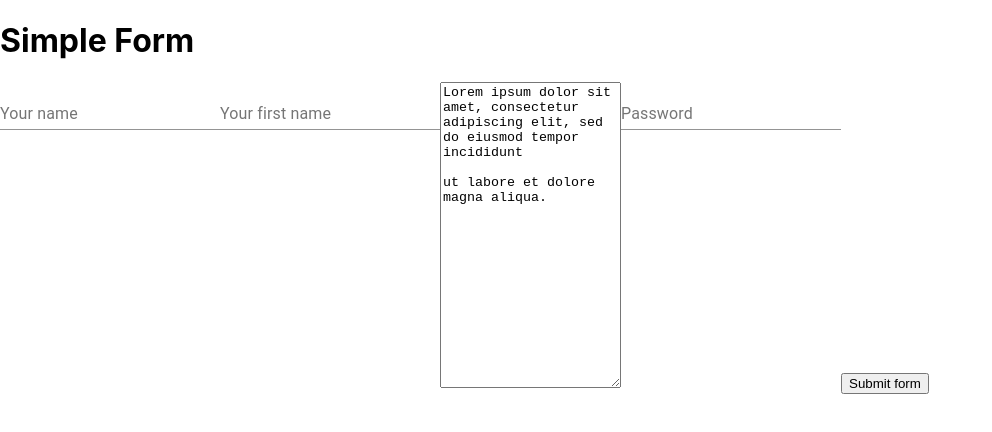
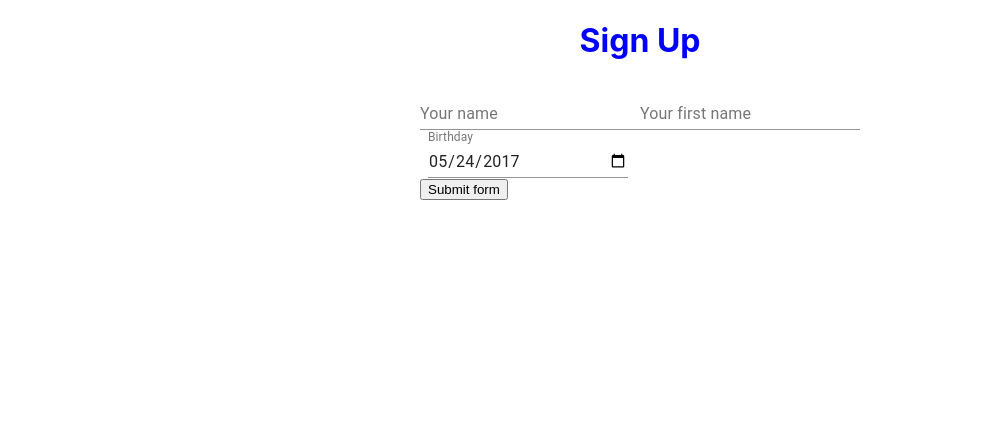
Before and after one commit to meruyert93/React_learning_project, a React (Create React App) app: page / in a window 1280 px wide. Shown: the top 432 px of the page, without its empty margins (0-992 px from the left). Built offline with nearby package versions, Linux system fonts and the light colour scheme.

Commit message:
Data Form

```diff
--- a/src/components/Form.tsx
+++ b/src/components/Form.tsx
@@ -1,8 +1,23 @@
 import React from 'react'
 import TextField from '@material-ui/core/TextField';
 import TextareaAutosize from '@material-ui/core/TextareaAutosize';
-import './Form.css'
+import { createStyles, makeStyles, Theme } from '@material-ui/core/styles';
 
+
+  //Styling
+const useStyles = makeStyles((theme: Theme) =>
+    createStyles({
+        container: {
+            display: 'flex',
+            flexWrap: 'wrap',
+        },
+        textField: {
+            marginLeft: theme.spacing(1),
+            marginRight: theme.spacing(1),
+            width: 200,
+      },
+    }),
+);
 
 export type FormDescription = {
     inputFields: InputField[];
@@ -16,20 +31,28 @@ export type InputField = {
     placeholder: string;
 }
 
-type RadioInputField = {
+export type RadioInputField = {
     type: string; // text, phone, check-box, radio
     values: string[];
 }
 
+// export type DataField =  {
+//        type: Date;
+// }
+
 export const Form: React.FC<{formDetails: FormDescription}> = (props) => {
 
-    const details =  props.formDetails
+    const details =  props.formDetails;
+    const classes = useStyles();
+
     console.log(details)
     return (
-        <div className="simpleForm">
-            <h1>
+        <div>
+            <h1 className="title">
                 {details.title}
             </h1>
+            <div>
+
                 {details.inputFields.map((inputField) => {
                     if (inputField.type === "text") {
                         return <TextField label={inputField.placeholder}/>
@@ -50,11 +73,27 @@ export const Form: React.FC<{formDetails: FormDescription}> = (props) => {
                         id="standard-password-input"
                         label="Password"
                         type="password"
+                        defaultValue="2017-05-24"
                         autoComplete="current-password"
                         />
                     }
                 }
                 )}
+                <form className={classes.container} noValidate>
+                    <TextField
+                        id="date"
+                        label="Birthday"
+                        type="date"
+                        defaultValue="2017-05-24"
+                        className={classes.textField}
+                        InputLabelProps={{
+                        shrink: true,
+                        }}
+                    />
+                </form>
+
+
+            </div>
             <button>
                 {details.buttonTitle}
             </button>
--- /dev/null
+++ b/src/css/main.css
@@ -0,0 +1,16 @@
+.title {
+    text-align: center;
+    color: blue;
+}
+
+.containerForm {
+    display: flex;
+    justify-content: center;
+
+}
+
+.inputsforName {
+    display: flex;
+    justify-content: space-around;
+    color: red;
+}
--- a/src/pages/ExampleForm.tsx
+++ b/src/pages/ExampleForm.tsx
@@ -1,5 +1,6 @@
-import { Form, FormDescription, InputField } from "../components/Form"
+import {Form, FormDescription, InputField } from "../components/Form"
 import React, { Component } from 'react';
+import '../css/main.css';
 
 
 export class ExampleForm extends Component <{}, {}> {
@@ -7,12 +8,19 @@ export class ExampleForm extends Component <{}, {}> {
     render() {
         const textInputField: InputField = {type: "text", placeholder: "Your name", label: "Enter your name"}
         const textInputField2: InputField = {type: "text", placeholder: "Your first name", label: "Enter your name"}
-        const textInputField3: InputField = {type: "text-area", placeholder: "", label: "Enter your name"}
-        const textInputField4: InputField = {type: "password", placeholder: "", label: "Enter your password"}
-        const exampleForm: FormDescription = {inputFields: [textInputField, textInputField2, textInputField3, textInputField4], title: "Simple Form", buttonTitle: "Submit form"}
+        // const textInputField3: InputField = {type: "text-area", placeholder: "", label: "Enter your name"}
+        // const textInputField4: InputField = {type: "password", placeholder: "", label: "Enter your password"}
+        const nameForm: FormDescription = {inputFields: [textInputField, textInputField2], title: "Sign Up", buttonTitle: "Submit form"}
 
 
-        return <div><Form formDetails={exampleForm}/></div>
+
+
+
+        return  <div className="containerForm">
+                    <div>
+                        <Form formDetails={nameForm}/>
+                    </div>
+                </div>
     }
 
 }
```
Also changed, not shown: src/components/Form.css (deleted), 1 other file (tests, documents, lock files or other folders). Lines whose indentation alone changed are shown as unchanged.
